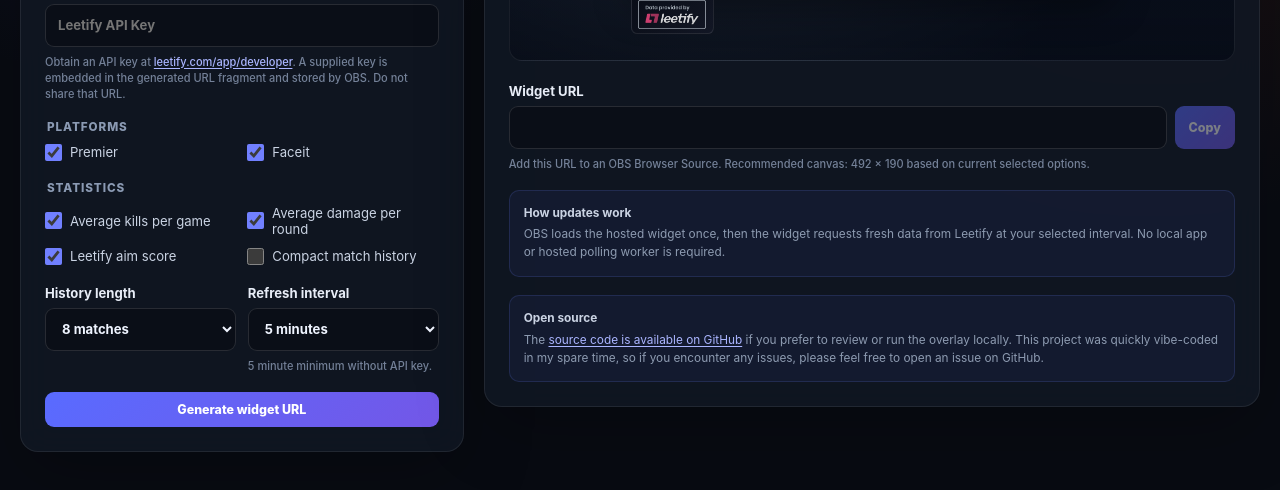
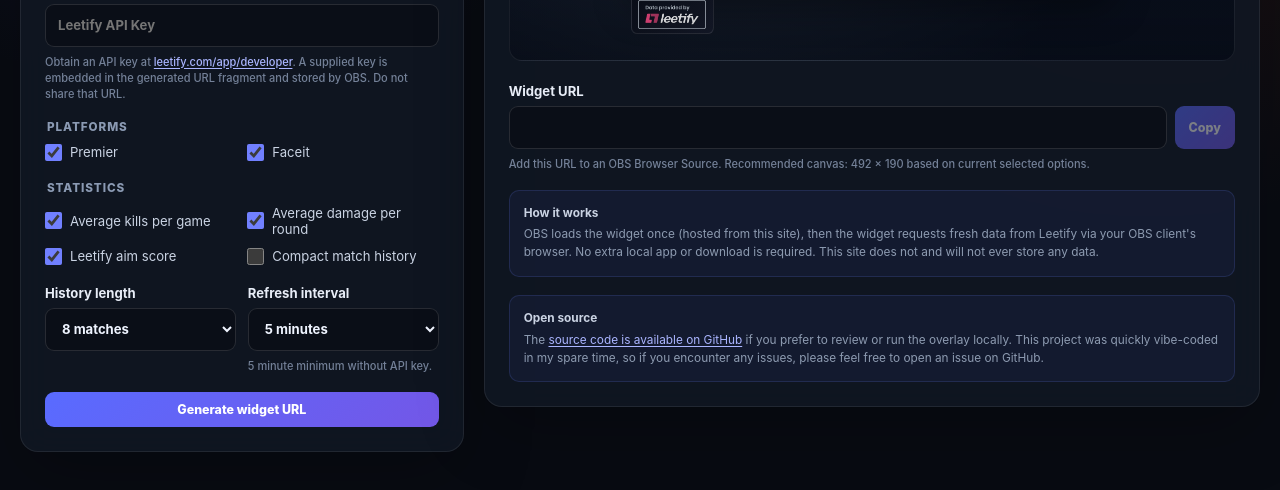
Before and after one commit to dbarker0002/cs2-obs-overlay, a website built with Vite: page index.html in a window 1280 px wide. Shown: the part 448-938 px from the top of the page. Built offline with nearby package versions, Linux system fonts and the light colour scheme; files whose address does not match are found by name.

Commit message:
Update how it works copy

```diff
--- a/index.html
+++ b/index.html
@@ -146,11 +146,11 @@
           </label>
 
           <div class="notice">
-            <strong>How updates work</strong>
+            <strong>How it works</strong>
             <p>
-              OBS loads the hosted widget once, then the widget requests fresh data from
-              Leetify at your selected interval. No local app or hosted polling worker is
-              required.
+              OBS loads the widget once (hosted from this site), then the widget requests fresh data from
+              Leetify via your OBS client's browser. No extra local app or download is required. This site
+              does not and will not ever store any data.
             </p>
           </div>
           <div class="notice">
```
